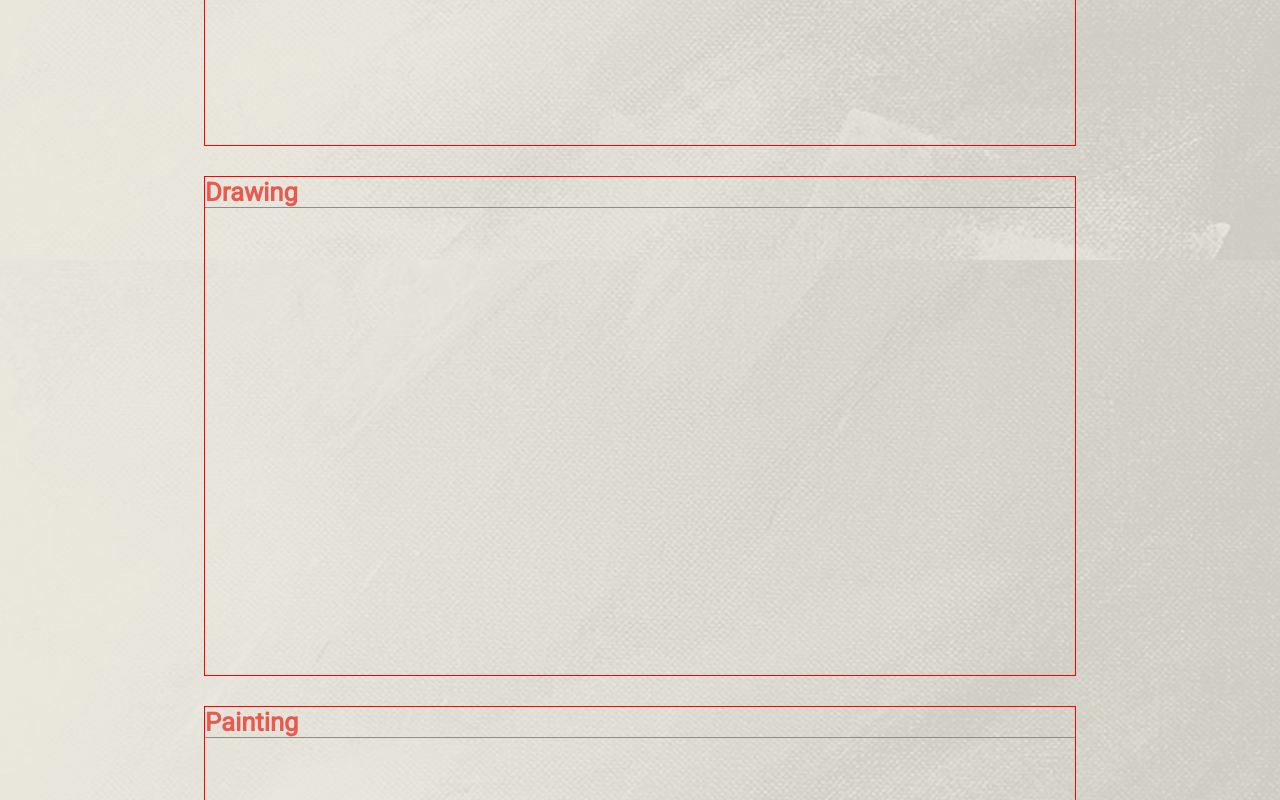
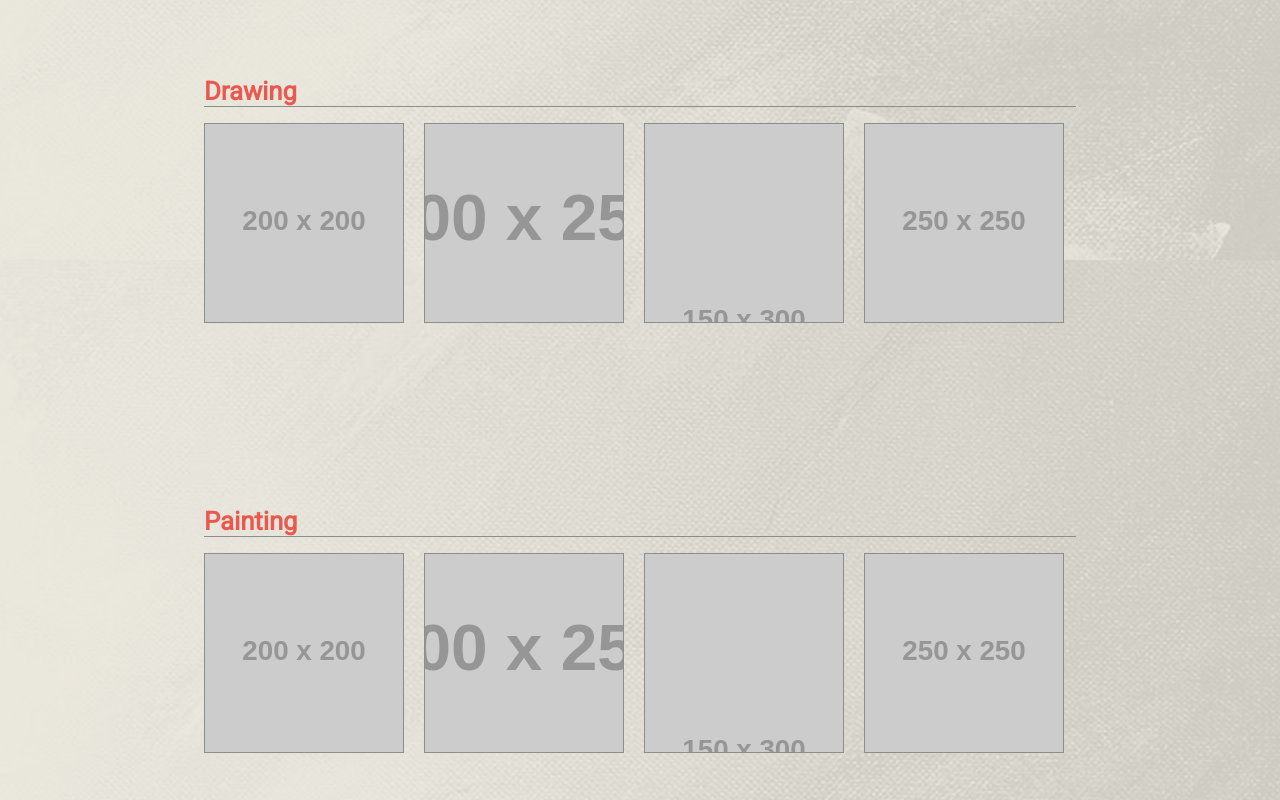
Before and after one commit to terchiem/homepage, a React (Create React App) app: page /otherwork in a window 1280 px wide. Shown: the part 540-1340 px from the top of the page. Built offline with nearby package versions, Linux system fonts and the light colour scheme.

Commit message:
add gallery display to OtherWork component

```diff
--- a/src/components/OtherWork.js
+++ b/src/components/OtherWork.js
@@ -1,21 +1,93 @@
 import React from 'react';
 
-function OtherWorks() {
+class OtherWorks extends React.Component {
+  constructor() {
+    super();
+    this.state = {
+      currentImg: '',
+      open: false
+    };
+  }
+
+  handleClick = (event) => {
+    this.setState(
+      {
+        currentImg: event.currentTarget.querySelector('img').src,
+        open: true
+      }, () => document.addEventListener('click', this.closeOverlay)
+    );
+  }
+
+  closeOverlay = () => {
+    this.setState(
+      {
+        currentImg: '',
+        open: false
+      }, () => document.removeEventListener('click', this.closeOverlay)
+    );
+  }
+
+  render() {
     return (
       <div className="page other-works">
+        <div className={`image-overlay ${this.state.open ? 'open' : ''}`}>
+          <div className="image-overlay-inner">
+            <img src={this.state.currentImg} />
+          </div>
+        </div>
+
         <section id="animation">
           <h3>Animation</h3>
         </section>
 
         <section id="drawing">
           <h3>Drawing</h3>
+
+          <div className="art-container">
+            <div className="gallery-item" onClick={this.handleClick}>
+              <img src="https://via.placeholder.com/200" />
+              <div className="gallery-item-overlay"></div>
+            </div>
+            <div className="gallery-item" onClick={this.handleClick}>
+              <img src="https://via.placeholder.com/800x250" />
+              <div className="gallery-item-overlay"></div>
+            </div>
+            <div className="gallery-item" onClick={this.handleClick}>
+              <img src="https://via.placeholder.com/150x300" />
+              <div className="gallery-item-overlay"></div>
+            </div>
+            <div className="gallery-item" onClick={this.handleClick}>
+              <img src="https://via.placeholder.com/250" />
+              <div className="gallery-item-overlay"></div>
+            </div>
+          </div>
+
         </section>
 
         <section id="painting">
           <h3>Painting</h3>
+          <div className="art-container">
+            <div className="gallery-item" onClick={this.handleClick}>
+              <img src="https://via.placeholder.com/200" />
+              <div className="gallery-item-overlay"></div>
+            </div>
+            <div className="gallery-item" onClick={this.handleClick}>
+              <img src="https://via.placeholder.com/800x250" />
+              <div className="gallery-item-overlay"></div>
+            </div>
+            <div className="gallery-item" onClick={this.handleClick}>
+              <img src="https://via.placeholder.com/150x300" />
+              <div className="gallery-item-overlay"></div>
+            </div>
+            <div className="gallery-item" onClick={this.handleClick}>
+              <img src="https://via.placeholder.com/250" />
+              <div className="gallery-item-overlay"></div>
+            </div>
+          </div>
         </section>
       </div>
     )
   }
+}
 
 export default OtherWorks;
--- a/src/styles/index.css
+++ b/src/styles/index.css
@@ -293,10 +293,71 @@ section {
   color: var(--red-main);
 }
 
-/*============== Sections*/
+/*============= Sections */
 .other-works section {
-  height: 500px;
-  border: 1px solid red;
+  min-height: 400px;
+}
+.art-container {
+  margin-top: 16px;
+  display: grid;
+  grid-template-columns: repeat(auto-fill, 200px);
+  grid-auto-rows: 200px;
+  grid-gap: 20px;
+}
+
+.gallery-item {
+  overflow: hidden;
+  display: grid;
+  grid-template-columns: 1;
+  grid-template-rows: 1;
+  border: 1px solid var(--gray);
+  cursor: pointer;
+}
+
+.gallery-item img {
+  grid-column: 1 / -1;
+  grid-row: 1 / -1;
+  width: 100%;
+  height: 100%;
+  object-fit: cover;
+}
+
+/*============== Overlay */
+.gallery-item-overlay {
+  grid-column: 1 / -1;
+  grid-row: 1 / -1;
+  background-color: var(--red-main);
+  transition: all 0.2s ease;
+  opacity: 0;
+}
+.gallery-item:hover > .gallery-item-overlay {
+  opacity: 0.5;
+}
+
+.image-overlay {
+  position: fixed;
+  top: 0;
+  right: 0;
+  bottom: 0;
+  left: 0;
+  background: #000000b3;
+  z-index: 2;
+  display: none;
+}
+.image-overlay.open {
+  display: grid;
+  align-items: center;
+  justify-items: center;
+}
+
+.image-overlay-inner {
+  background-color: var(--tan);
+  max-width: 700px;
+  padding: 20px;
+}
+
+.image-overlay img {
+  width: 100%;
 }
 
 /* ==================
```
Lines whose indentation alone changed are shown as unchanged.
